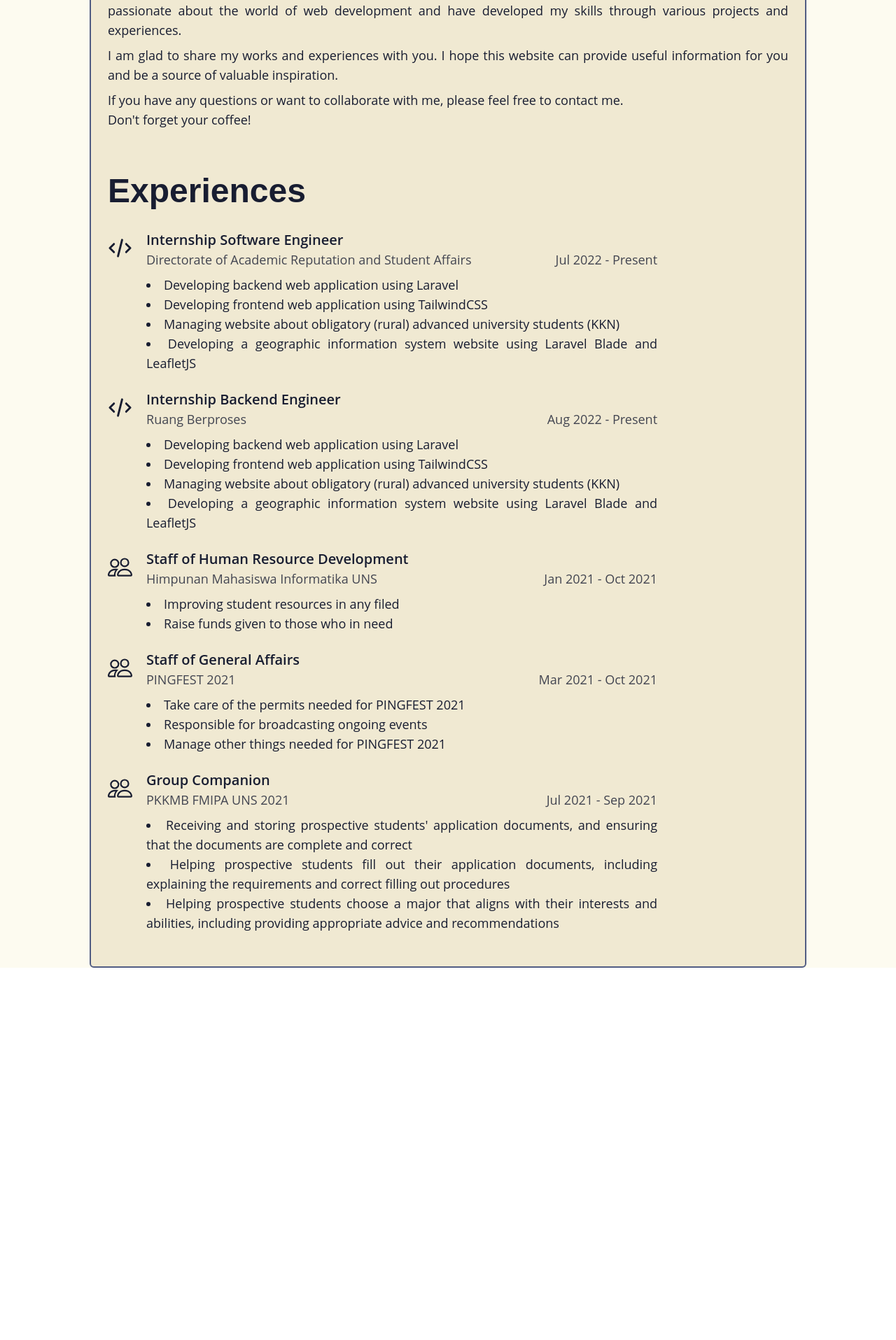
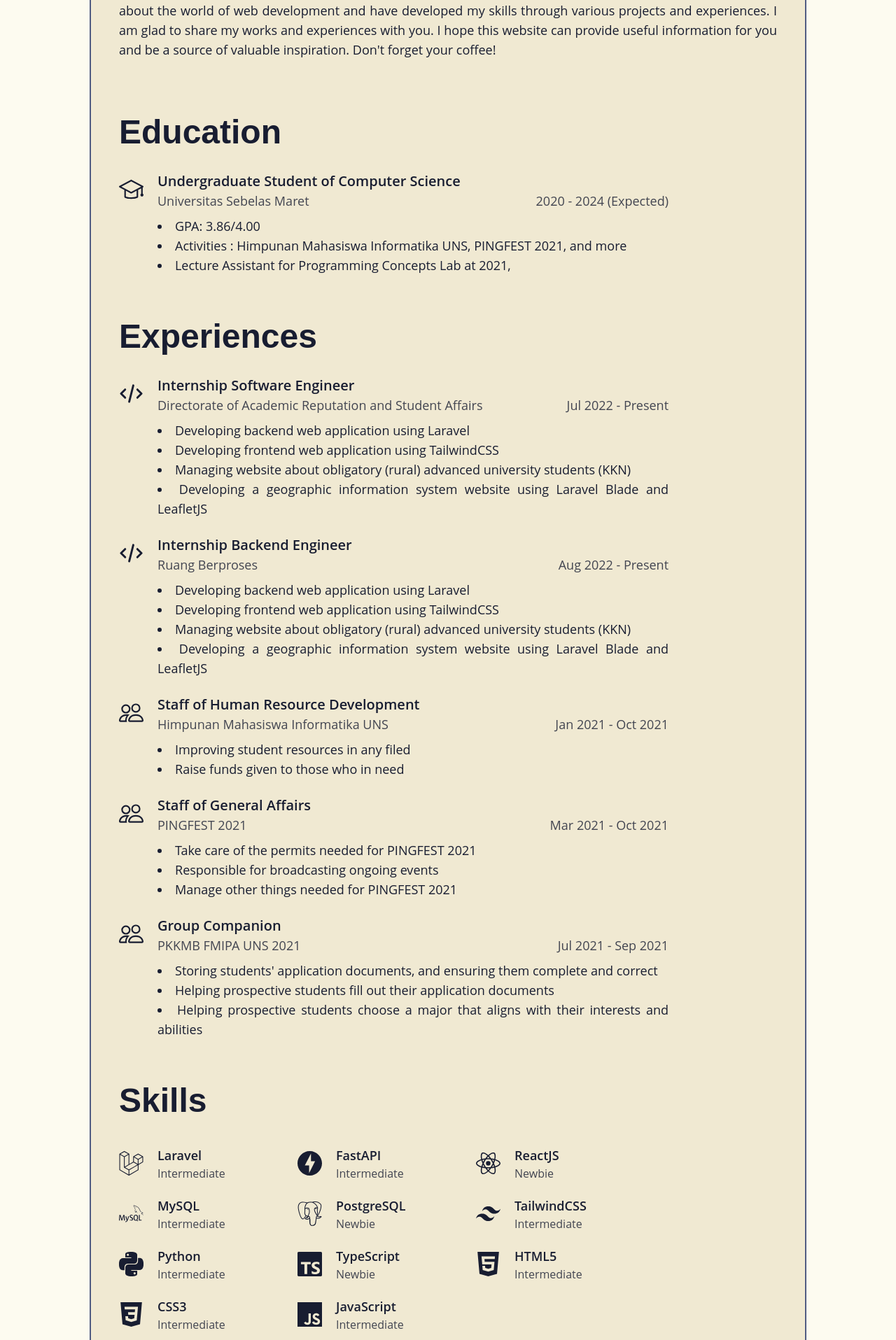
Before and after one commit to argaputra12/argaputra12.github.io, a React (Vite) app: page / in a window 1280 px wide. Shown: the part 225-2140 px from the top of the page at 70% size. Before the commit the page ends 1608 px from the top, so only its background shows below. Built offline with nearby package versions, Linux system fonts and the light colour scheme.

Commit message:
add education and skills

```diff
--- a/src/App.tsx
+++ b/src/App.tsx
@@ -3,10 +3,20 @@ import reactLogo from './assets/react.svg'
 import './index.css'
 import Navbar from './components/Navbar'
 import Experience from './components/Experience'
+import Skill from './components/Skill'
 
 import {
   SiLaravel,
-  SiFastapi
+  SiFastapi,
+  SiReact,
+  SiMysql,
+  SiPostgresql,
+  SiPython,
+  SiHtml5,
+  SiCss3,
+  SiJavascript,
+  SiTypescript,
+  SiTailwindcss
 } from 'react-icons/si';
 import {
   HiOutlineCode
@@ -14,6 +24,9 @@ import {
 import {
   BsPeople
 } from 'react-icons/bs'
+import {
+  SlGraduation
+} from 'react-icons/sl'
 
 function App() {
   const [count, setCount] = useState(0)
@@ -22,28 +35,40 @@ function App() {
     <div className="App bg-light-background-200 text-light-text-400">
       <div className='flex flex-col mx-auto min-h-screen max-w-[64rem] font-sans'>
         <Navbar />
-        <main className='flex flex-col bg-light-background-500 border-2 rounded-md border-light-text-300 text-lg p-6 gap-6'>
+        <main className='flex flex-col bg-light-background-500 border-2 rounded-md border-light-text-300 text-lg py-6 px-10 gap-10'>
           <section className='flex flex-col gap-2 text-justify mt-3'>
-            <h1 className='text-xl font-bold mb-2'>Welcome to my portfolio website!</h1>
+            <h1 className='text-xl font-bold mb-2'>Hi, there!</h1>
             <div>
-              Hello! I'm {" "}
+              I'm {" "}
               <span className="font-semibold opacity-80">Arga Putra</span>, an undergraduated computer science student in {" "}
               <a href="https://uns.ac.id/id/" className="text-light-link hover:text-light-text-400">Sebelas Maret University</a>
               . I am very passionate about
               the world of web development and have developed my skills through various projects and experiences.
-            </div>
-            <div>
               I am glad to share my works and experiences with you.
               I hope this website can provide useful information for you and be a source of valuable inspiration.
-            </div>
-            <div>
-              If you have any questions or want to collaborate with me, please feel free to contact me.
-              <br />
               Don't forget your coffee!
             </div>
           </section>
+          <section className='flex flex-col gap-2 mt-10 text-justify'>
+            <h1 className='text-5xl font-title font-bold '>Education</h1>
+            <div className='flex flex-col gap-6 py-6'>
+              <Experience
+                title="Undergraduate Student of Computer Science"
+                company='Universitas Sebelas Maret'
+                date="2020 - 2024 (Expected)"
+                description={
+                  [
+                    "GPA: 3.86/4.00",
+                    "Activities : Himpunan Mahasiswa Informatika UNS, PINGFEST 2021, and more",
+                    "Lecture Assistant for Programming Concepts Lab at 2021,"
+                  ]
+                }
+                logo={<SlGraduation size={35}/>}
+              />
+            </div>
+          </section>
 
-          <section className='flex flex-col gap-2 mt-10 text-justify'>
+          <section className='flex flex-col gap-2 text-justify'>
             <h1 className='text-5xl font-title font-bold '>Experiences</h1>
             <div className='flex flex-col gap-6 py-6'>
               <Experience
@@ -105,13 +130,73 @@ function App() {
                 date="Jul 2021 - Sep 2021"
                 description={
                   [
-                    "Receiving and storing prospective students' application documents, and ensuring that the documents are complete and correct",
-                    "Helping prospective students fill out their application documents, including explaining the requirements and correct filling out procedures",
-                    "Helping prospective students choose a major that aligns with their interests and abilities, including providing appropriate advice and recommendations"
+                    "Storing students' application documents, and ensuring them complete and correct",
+                    "Helping prospective students fill out their application documents",
+                    "Helping prospective students choose a major that aligns with their interests and abilities"
                   ]
                 }
                 logo={<BsPeople size={35}/>}
               />
+            </div>
+          </section>
+          <section className='flex flex-col gap-4 text-justify'>
+            <h1 className='text-5xl font-title font-bold '>Skills</h1>
+            <div className='flex gap-5 py-6 flex-wrap '>
+                <Skill
+                  title="Laravel"
+                  logo={<SiLaravel size={35}/>}
+                  level="Intermediate"
+                />
+                <Skill
+                  title="FastAPI"
+                  logo={<SiFastapi size={35}/>}
+                  level="Intermediate"
+                />
+                <Skill
+                  title="ReactJS"
+                  logo={<SiReact size={35}/>}
+                  level="Newbie"
+                />
+                <Skill
+                  title="MySQL"
+                  logo={<SiMysql size={35}/>}
+                  level="Intermediate"
+                />
+                <Skill
+                  title="PostgreSQL"
+                  logo={<SiPostgresql size={35}/>}
+                  level="Newbie"
+                />
+                <Skill
+                  title="TailwindCSS"
+                  logo={<SiTailwindcss size={35}/>}
+                  level="Intermediate"
+                />
+                <Skill
+                  title="Python"
+                  logo={<SiPython size={35}/>}
+                  level="Intermediate"
+                />
+                <Skill
+                  title="TypeScript"
+                  logo={<SiTypescript size={35}/>}
+                  level="Newbie"
+                />
+                <Skill
+                  title="HTML5"
+                  logo={<SiHtml5 size={35}/>}
+                  level="Intermediate"
+                />
+                <Skill
+                  title="CSS3"
+                  logo={<SiCss3 size={35}/>}
+                  level="Intermediate"
+                />
+                <Skill
+                  title="JavaScript"
+                  logo={<SiJavascript size={35}/>}
+                  level="Intermediate"
+                />
             </div>
           </section>
         </main>
--- a/src/components/Navbar.tsx
+++ b/src/components/Navbar.tsx
@@ -16,9 +16,9 @@ const Navbar = () => {
 
     return(
         <nav className="flex items-center justify-between flex-wrap bg-light-background-500 p-6 rounded-b-lg mb-6 border-2 border-light-text-300">
-            <div className="username text-light-text-400">
+            {/* <div className="username text-light-text-400">
                 <span className="font-semibold text-lg">{username}</span>
-            </div>
+            </div> */}
             <div className="text-sans relative flex place-content-between items-center gap-8 py-2 px-6 text-base font-semibold transition-all sm:w-min lg:py-2">
                 {section.map((section, index) => (
                     <a key={index}
--- /dev/null
+++ b/src/components/Skill.tsx
@@ -0,0 +1,21 @@
+import React from "react";
+import * as ReactDOM from 'react-dom';
+type Props = {
+    title: string,
+    level: string,
+    logo: React.ReactNode,
+}
+
+const Skill = ({title, level, logo}: Props) => {
+    return(
+        <div className='flex flex-row gap-5 w-1/4'>
+            <div className="py-2">{logo}</div>
+            <div className='flex flex-col'>
+                <span className='font-semibold text-lg'>{title}</span>
+                <span className=' opacity-80 text-base'>{level}</span>
+            </div>
+        </div>
+    )
+}
+
+export default Skill;
```
